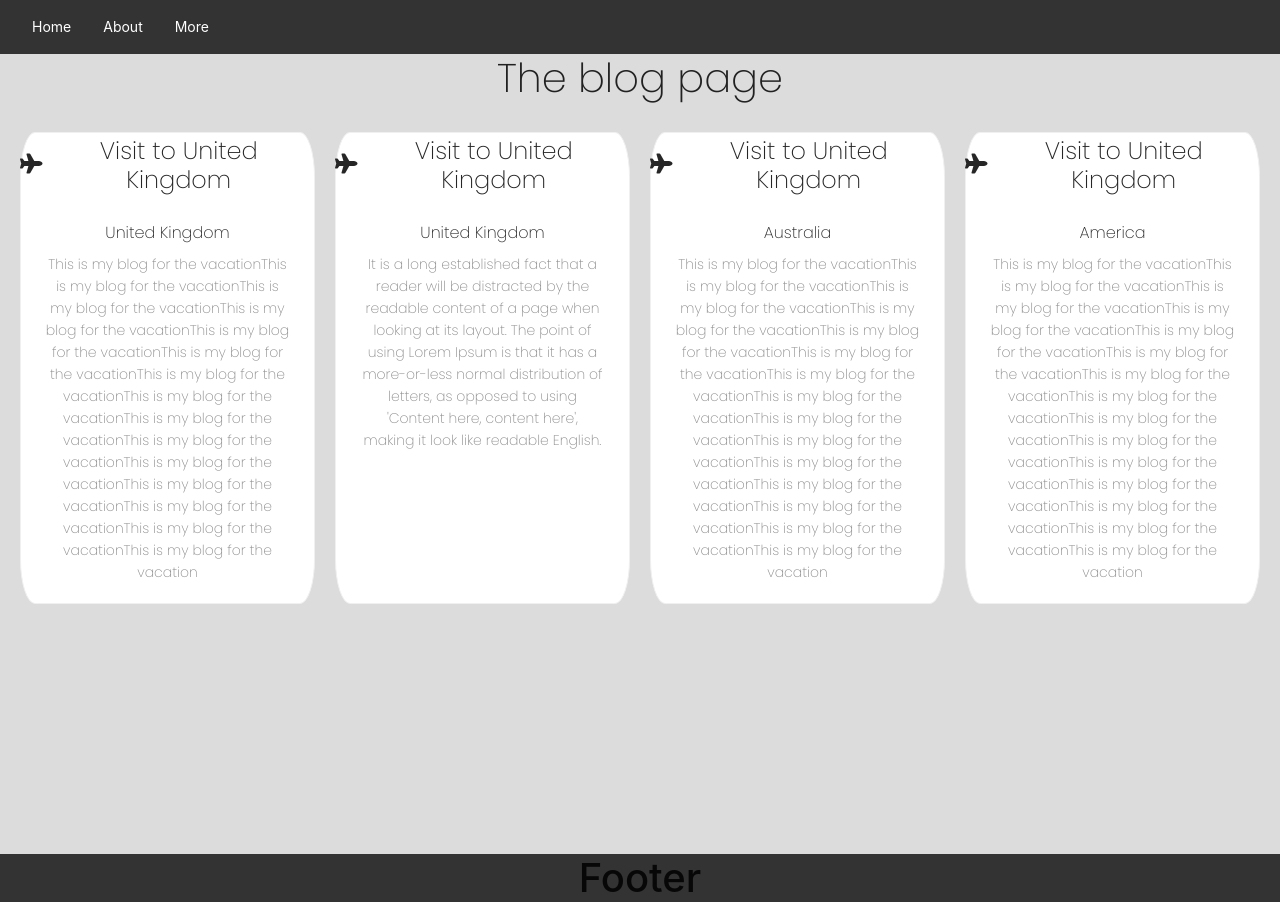
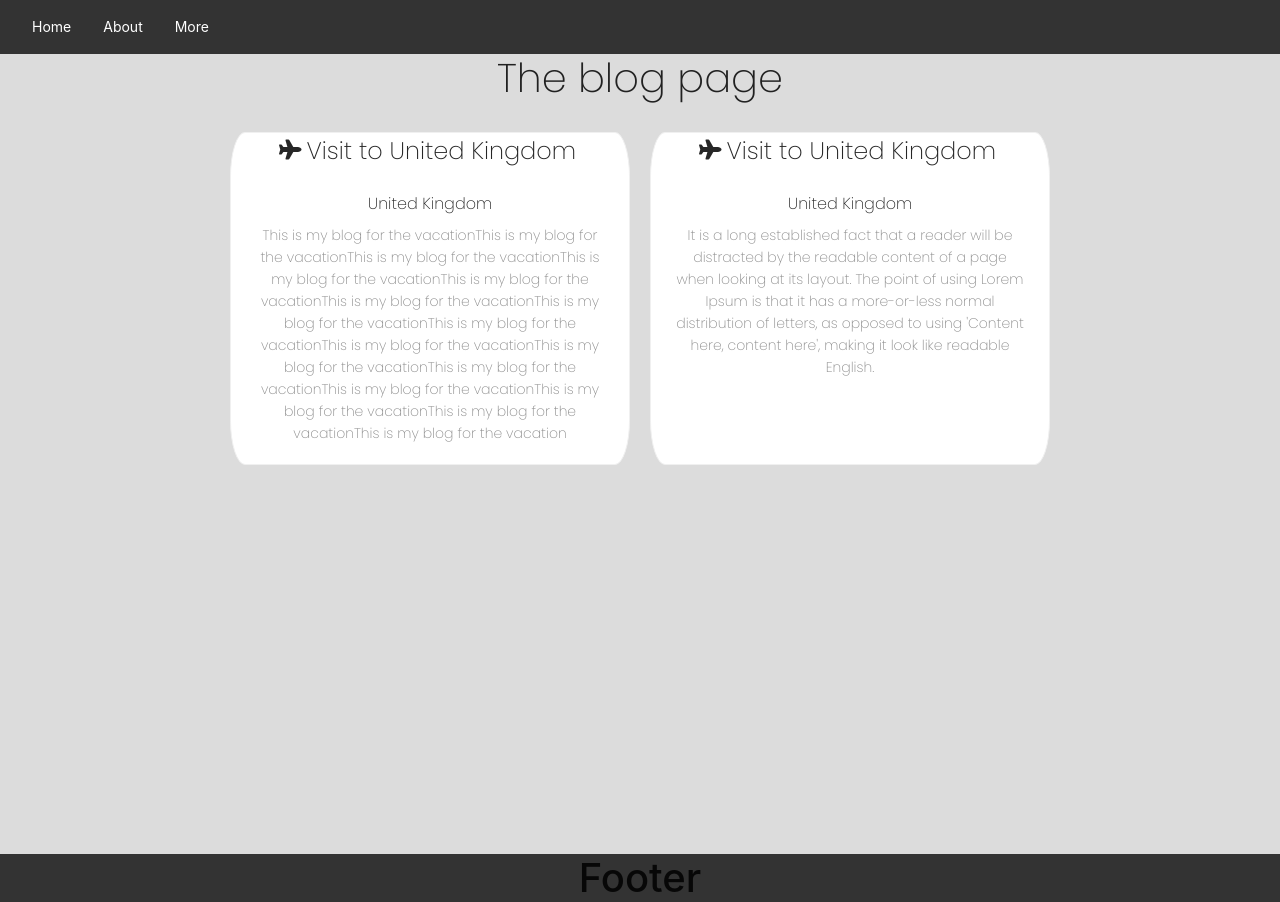
Before and after one commit to MohammedHaris96/Blog-Page, a React (Create React App) app: page / in a window 1280 px wide. Built offline with nearby package versions, Linux system fonts and the light colour scheme; the HTML template or start-up script is replaced by a standard one.

Commit message:
new change

```diff
--- a/src/Components/Homepage.js
+++ b/src/Components/Homepage.js
@@ -11,14 +11,14 @@ const Homepage = () => {
       name: "United Kingdom",
       description:
         "This is my blog for the vacationThis is my blog for the vacationThis is my blog for the vacationThis is my blog for the vacationThis is my blog for the vacationThis is my blog for the vacationThis is my blog for the vacationThis is my blog for the vacationThis is my blog for the vacationThis is my blog for the vacationThis is my blog for the vacationThis is my blog for the vacationThis is my blog for the vacationThis is my blog for the vacationThis is my blog for the vacation",
-      titleUK: "Holidays",
+      title: "Holidays",
     },
 
     {
       name: "United Kingdom",
       description:
         "It is a long established fact that a reader will be distracted by the readable content of a page when looking at its layout. The point of using Lorem Ipsum is that it has a more-or-less normal distribution of letters, as opposed to using 'Content here, content here', making it look like readable English.",
-      titleUK: "Holidays",
+      title: "Holidays",
     },
 
     {
@@ -41,7 +41,9 @@ const Homepage = () => {
         <h1>The blog page</h1>
 
         <div className="blog-card d-flex justify-content-center ">
-          <BlogList blogs={blogs}/>
+          <BlogList
+            blogs={blogs.filter((blogs) => blogs.title === "Holidays")}
+          />
         </div>
       </div>
     </>
```
